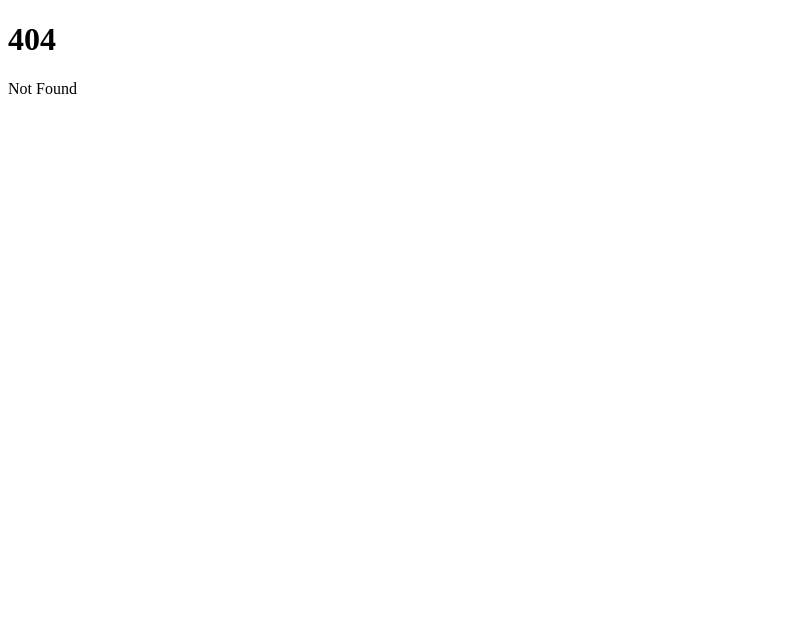
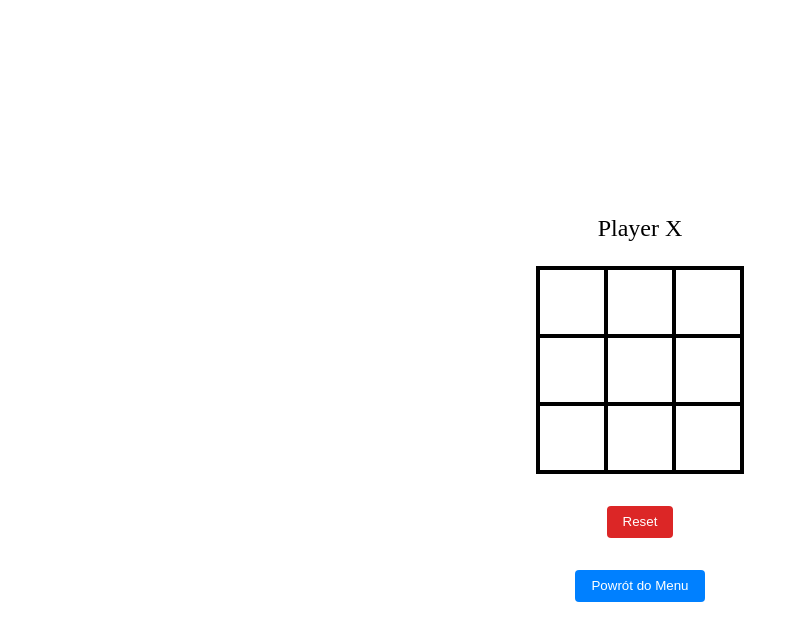
Before and after one commit to Lenerystia/TicTacToe_Svelte_TS, a SvelteKit app: page /vsComp in a window 1280 px wide. Before the commit this address had no page. Shown: the top 640 px of the page, without its empty margins (0-799 px from the left). Built offline with nearby package versions, Linux system fonts and the light colour scheme.

Commit message:
dodanie prostego algorytmu gry przeciwko komputerowi

```diff
--- a/src/app.css
+++ b/src/app.css
@@ -1,6 +1,3 @@
-*{
-    background-color: #222;
-}
 .game-board {
     --border-size: 0.25rem;
     --border-color: black;
@@ -40,7 +37,6 @@
     flex-direction: column;
     align-items: center;
     justify-content: center;
-    color: white;
 }
 
 .game-title {
@@ -49,7 +45,7 @@
     margin-bottom: 1.5rem;
 }
 
-.game-reset-btn {
+.game-reset-btn, .nav-btn {
     appearance: none;
     border: none;
     margin-top: 2rem;
@@ -59,6 +55,15 @@
     background-color: #dc2626;
     color: white;
 }
+.nav-btn{
+    background-color: rgb(0, 128, 255);
+}
+.nav-btn:hover{
+    background-color: rgb(0, 97, 195);
+}
+.nav-btn:active{
+    background-color: rgb(0, 77, 154);
+}
 
 .game-reset-btn:hover {
     background-color: #b91c1c;
--- /dev/null
+++ b/src/lib/navigate.ts
@@ -0,0 +1,11 @@
+import { goto } from "$app/navigation";
+
+export function toMenu(){
+    goto('/');
+}
+export function toTwoPlay(){
+    goto('twoPlayers')
+}
+export function toVsComp(){
+    goto('vsComp')
+}
--- a/src/routes/vsCmop/+page.svelte
+++ b/src/routes/vsComp/+page.svelte
@@ -1,5 +1,6 @@
 <script lang="ts">
-	import '../app.css'
+	import '../../app.css'
+	import { toMenu } from '$lib/navigate';
 
 	type Player = "X"|"O"
     let turns: number = 0;
@@ -37,12 +38,14 @@
 			turns++;
 			if (checkWinner()){
 				winner = player;
-			} else{
-				player = turns % 2 === 0 ? "X" : "O";
+			} else if (turns < 9){
+				player = player === "X" ? "O" : "X";
+				if(player==="O"){
+					computerMove();
+				}
 			}
 		}
 	}
-
 
 	//funkcja sprawdza wszystkie kombinacje, jeśli któraś zawiera w całości jednego gracza - ten gracz wygrał
 	function checkWinner(): boolean{
@@ -53,6 +56,23 @@
 			}
 		}
 		return false;
+	}
+
+	function computerMove(){
+		//zwraca indexy, które są wolne do wykonania ruchu
+		let availableMoves = board.map((value, index) => (value === null ? index : null)).filter(value => value !== null) as number[];
+
+		//jeśli są wolne pola to losuje ruch i wykonuje ruch
+		if (availableMoves.length > 0) {
+			let move = availableMoves[Math.floor(Math.random() * availableMoves.length)];
+			board[move] = player;
+			turns++;
+			if (checkWinner()) {
+				winner = player;
+			} else {
+				player = player === "X" ? "O" : "X";
+			}
+		}
 	}
 
 	function handleReset() {
@@ -78,4 +98,5 @@
 		{/each}
         </div>
 	<button class="game-reset-btn" on:click={handleReset}>Reset</button>
+	<button class="nav-btn" on:click={toMenu}>Powrót do Menu</button>
 </div>
```
Also changed, not shown: src/routes/+page.svelte (added, +10 -0 lines), src/routes/twoPlayers/+page.svelte (+5 -4 lines).
